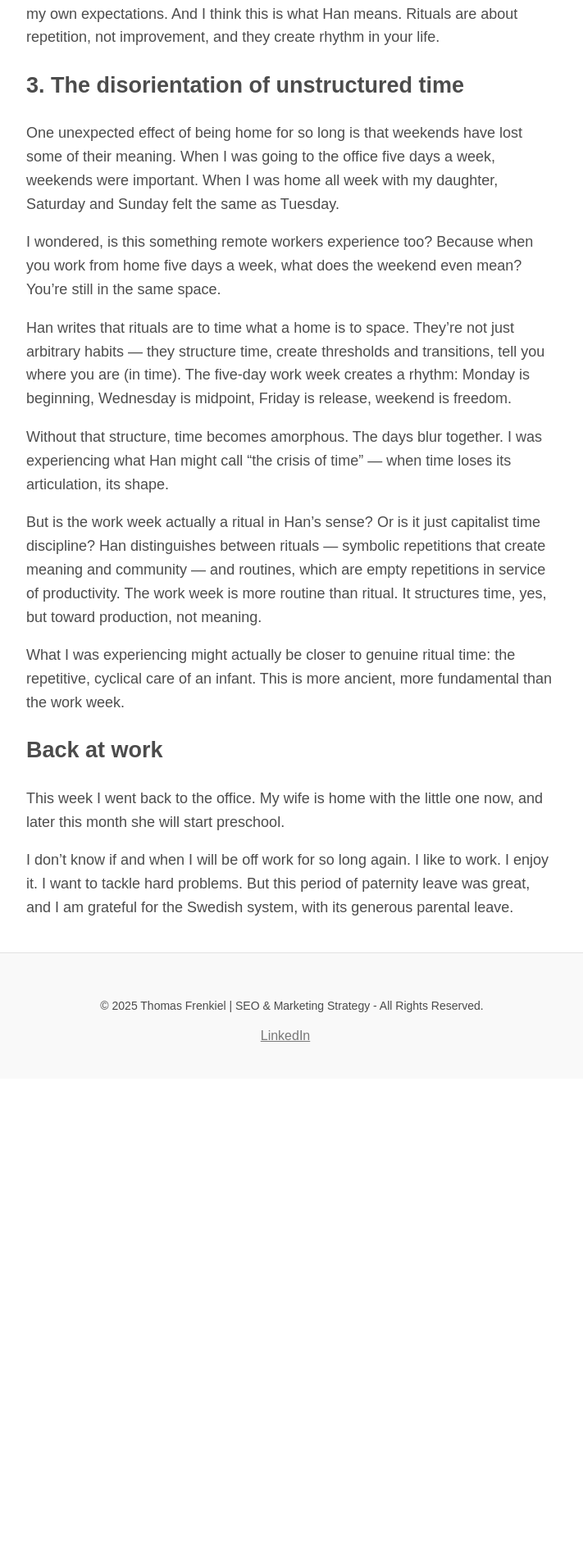
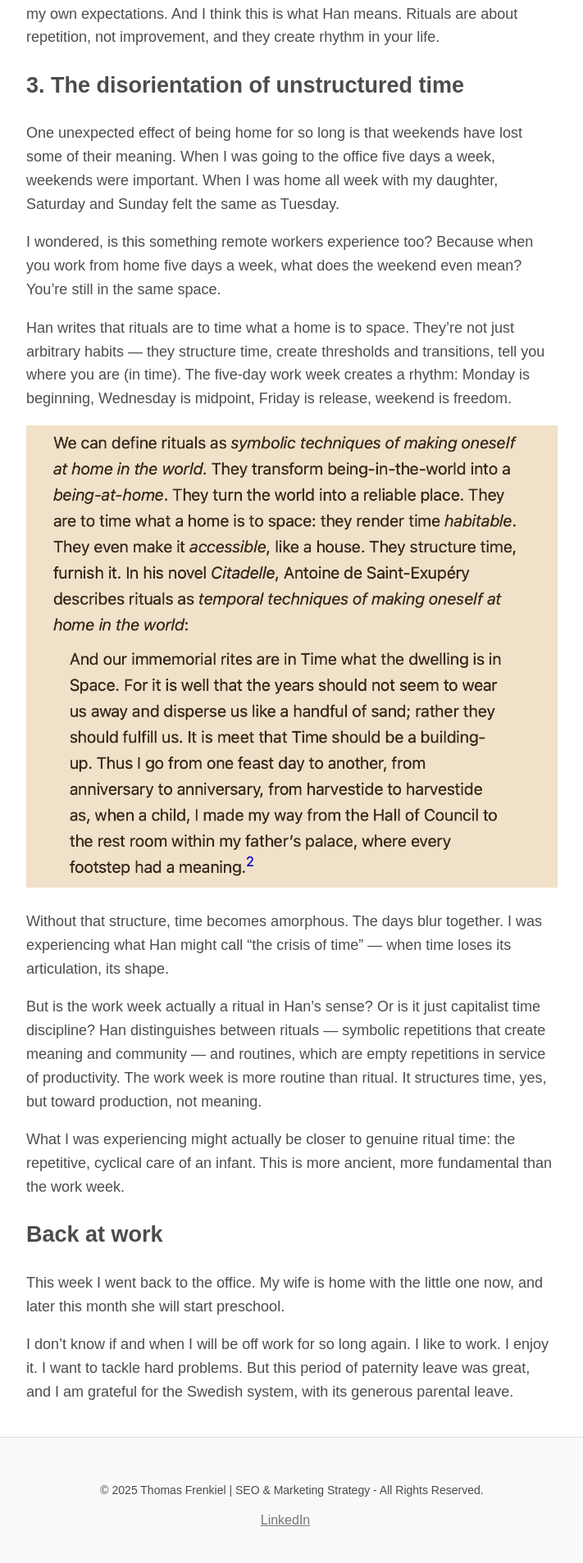
Before and after one commit to tfrenkiel040/website, a Jekyll site: the page built from _posts/2025-11-08-reflections-on-paternity-leave.md, in a window 1280 px wide. Shown: the part 1962-3869 px from the top of the page at 82% size, without its empty margins (284-995 px from the left). Built offline with Jekyll 4.4.1, drawn with Linux system fonts in a browser that asks for light colours; before the commit the page ends 3278 px from its top, so only the background shows below that.

Commit message:
some edits to the new post

```diff
--- a/_posts/2025-11-08-reflections-on-paternity-leave.md
+++ b/_posts/2025-11-08-reflections-on-paternity-leave.md
@@ -41,6 +41,8 @@ I wondered, is this something remote workers experience too? Because when you wo
 
 Han writes that rituals are to time what a home is to space. They're not just arbitrary habits — they structure time, create thresholds and transitions, tell you where you are (in time). The five-day work week creates a rhythm: Monday is beginning, Wednesday is midpoint, Friday is release, weekend is freedom.
 
+![Excerpt from The Disappearance of Rituals](/assets/images/han.png)
+
 Without that structure, time becomes amorphous. The days blur together. I was experiencing what Han might call "the crisis of time" — when time loses its articulation, its shape.
 
 But is the work week actually a ritual in Han's sense? Or is it just capitalist time discipline? Han distinguishes between rituals — symbolic repetitions that create meaning and community — and routines, which are empty repetitions in service of productivity. The work week is more routine than ritual. It structures time, yes, but toward production, not meaning.
```
Also changed, not shown: assets/images/han.png (added), 2 other files.
